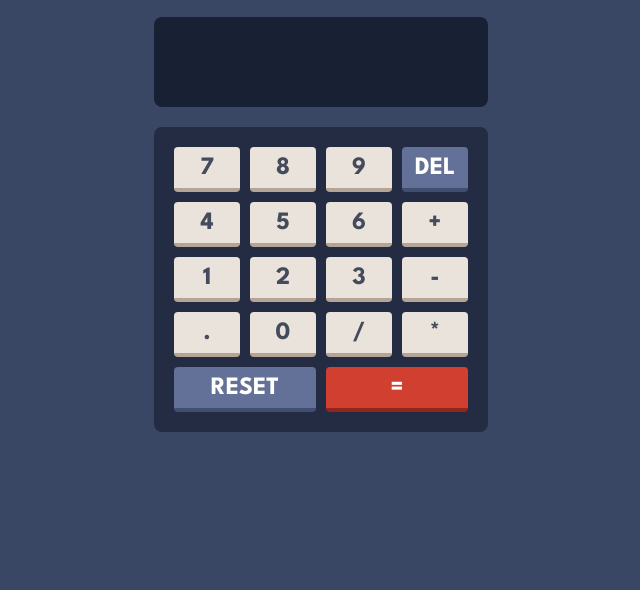
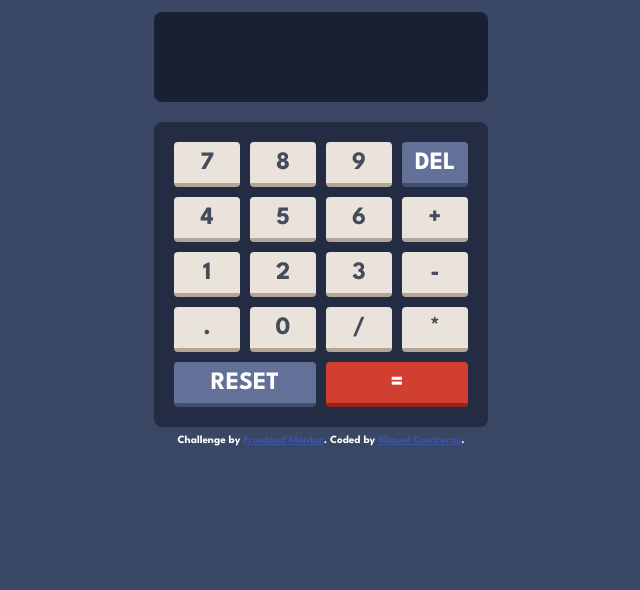
Before and after one commit to Mad-input/calculator-app-main, a plain HTML site: page index.html in a window 1280 px wide. Shown: the part 210-800 px from the top of the page, without its empty margins (319-959 px from the left). Drawn offline with Linux system fonts and the light colour scheme.

Commit message:
✨ Reforma Semantica ✨

```diff
--- a/css/variables.css
+++ b/css/variables.css
@@ -1,7 +1,7 @@
 :root {
   /* ? ========== Theme 1 ========== */
-  --bg-body-t1: hsl(222, 26%, 31%);
-  --bg-keypad-t1: hsl(223, 31%, 20%);
+  --bg-body-t1   : hsl(222, 26%, 31%);
+  --bg-keypad-t1 : hsl(223, 31%, 20%);
   --bg-display-t1: hsl(224, 36%, 15%);
 
   --bg-control-blue-t1: hsl(225, 21%, 49%);
@@ -18,11 +18,11 @@
 
 
   --rounded: 8px;
-  --text: #fff;
+  --text   : #fff;
 
   /* ? ========== Theme 2 ========== */
-  --bg-body-t2: hsl(0, 0%, 90%);
-  --bg-keypad-t2: hsl(0, 5%, 81%);
+  --bg-body-t2   : hsl(0, 0%, 90%);
+  --bg-keypad-t2 : hsl(0, 5%, 81%);
   --bg-display-t2: hsl(0, 0%, 93%);
 
   --bg-control-cyan-t2: hsl(185, 42%, 37%);
@@ -40,8 +40,8 @@
 
 
   /* ? ========== Theme 3 ========== */
-  --bg-body-t3: hsl(268, 75%, 9%);
-  --bg-keypad-t3: hsl(268, 71%, 12%);
+  --bg-body-t3   : hsl(268, 75%, 9%);
+  --bg-keypad-t3 : hsl(268, 71%, 12%);
   --bg-display-t3: hsl(268, 71%, 12%);
 
   --bg-control-violet-t3: hsl(268, 47%, 21%);
@@ -51,8 +51,17 @@
   --bc-control-soft-t3: hsl(177, 92%, 70%);
 
   --bg-control-dviolet-t3: hsl(281, 89%, 26%);
-  --bc-control-vivid-t3: hsl(285, 91%, 52%);
+  --bc-control-vivid-t3  : hsl(285, 91%, 52%);
 
   --text-yellow-t3: hsl(52, 100%, 62%);
-  --text-blue-t3: hsl(198, 20%, 13%);
+  --text-blue-t3  : hsl(198, 20%, 13%);
 }
+
+.attribution {
+  font-size : 11px;
+  text-align: center;
+}
+
+.attribution a {
+  color: hsl(228, 45%, 44%);
+}
--- a/index.html
+++ b/index.html
@@ -9,10 +9,14 @@
   <link rel="icon" type="image/png" sizes="32x32" href="./images/favicon-32x32.png">
 
   <title>Frontend Mentor | Calculator app</title>
+
+  <!-- Feel free to remove these styles or customise in your own stylesheet 👍 -->
+  <style>
+
+  </style>
 </head>
 
 <body>
-
   <main>
     <div class="calculator">
       <div class="calculator-header">
@@ -51,6 +55,14 @@
       </div>
     </div>
   </main>
+  <footer>
+    <div class="attribution">
+      Challenge by <a href="https://www.frontendmentor.io?ref=challenge" target="_blank">Frontend Mentor</a>.
+      Coded by <a href="#">Miguel Contreras</a>.
+    </div>
+  </footer>
+
+
 
   <script src="main.js"></script>
 </body>
```
